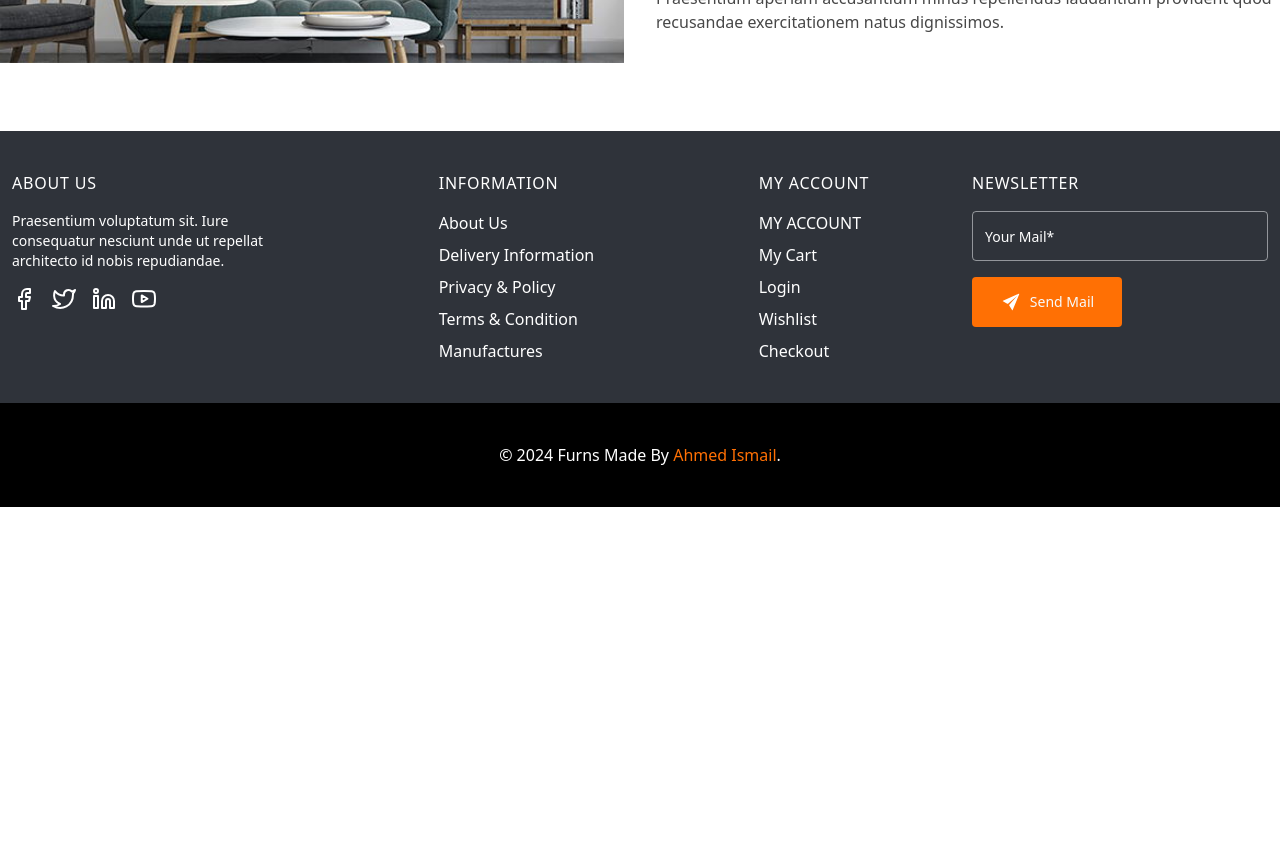
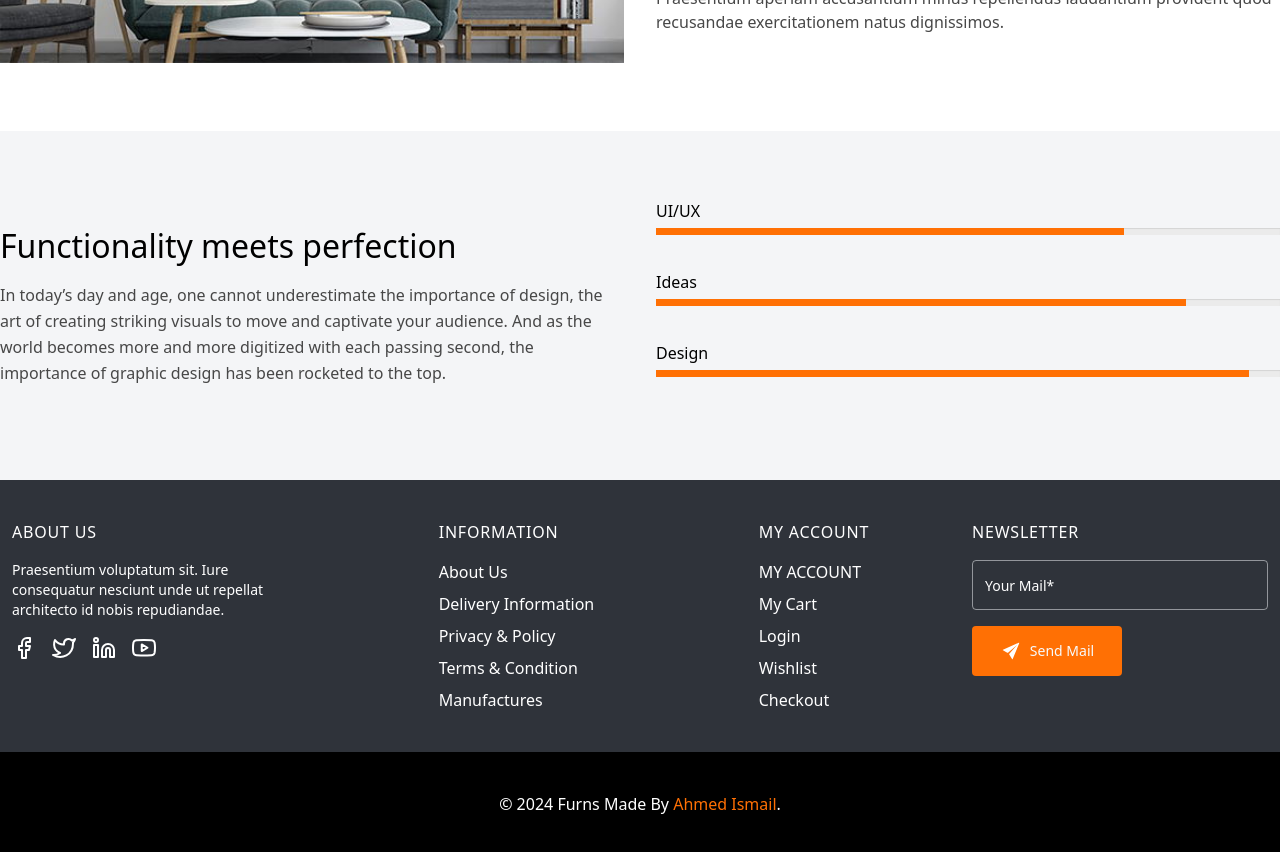
Before and after one commit to DevoAhmedIsmail/furns, a React (Vite) app: page /about-us in a window 1280 px wide. Shown: the part 780-1632 px from the top of the page. Before the commit the page ends 1287 px from the top, so only its background shows below. Built offline with nearby package versions, Linux system fonts and the light colour scheme.

Commit message:
Add Functionality section to about page

```diff
--- /dev/null
+++ b/src/components/AboutUs/FunctionalitySection/FunctionalitySection.tsx
@@ -0,0 +1,34 @@
+import ProgressBar from "../../shared/ProgressBar/ProgressBar";
+
+const FunctionalitySection = () => {
+  return (
+    <section className="bg-[#f4f5f7]">
+      <div className="wrapper">
+        <div className="py-12">
+          <div className="flex flex-col items-start justify-start gap-8 md:justify-center md:items-center md:flex-row">
+
+            <div className="w-full">
+              <h3 className="mb-4 h4-medium">Functionality meets perfection</h3>
+              <p className="leading-[26px] text-[#474747]">
+                In today’s day and age, one cannot underestimate the importance
+                of design, the art of creating striking visuals to move and
+                captivate your audience. And as the world becomes more and more
+                digitized with each passing second, the importance of graphic
+                design has been rocketed to the top.
+              </p>
+            </div>
+
+            <div className="w-full">
+                {/* Progress */}
+                <ProgressBar title="UI/UX" percent={75} />
+                <ProgressBar title="Ideas" percent={85} />
+                <ProgressBar title="Design" percent={95} />
+            </div>
+          </div>
+        </div>
+      </div>
+    </section>
+  );
+};
+
+export default FunctionalitySection;
--- /dev/null
+++ b/src/components/shared/ProgressBar/ProgressBar.scss
@@ -0,0 +1,17 @@
+.progressbar {
+    height: 7px;
+    width: 100%;
+    background-color: #ebebeb;
+    border-radius: 0px;
+    margin-top: 5px;
+    margin-bottom: 35px;
+    position: relative;
+    box-shadow: inset 0px 1px 1px rgba(0, 0, 0, .1);
+
+    .percent {
+        background-color: rgb(255, 112, 4);
+        height: 7px;
+        border-radius: 0px;
+        display: block;
+    }
+}
--- /dev/null
+++ b/src/components/shared/ProgressBar/ProgressBar.tsx
@@ -0,0 +1,18 @@
+import "./ProgressBar.scss"
+
+type ProgressBarProps = {
+    title: string;
+    percent: number
+}
+const ProgressBar = ({title, percent}: ProgressBarProps) => {
+  return (
+    <div>
+      <p>{title}</p>
+      <div className="progressbar">
+        <span className="percent" style={{width: `${percent}%`}}></span>
+      </div>
+    </div>
+  )
+}
+
+export default ProgressBar
--- a/src/pages/Aboutus/Aboutus.tsx
+++ b/src/pages/Aboutus/Aboutus.tsx
@@ -1,3 +1,4 @@
+import FunctionalitySection from "../../components/AboutUs/FunctionalitySection/FunctionalitySection"
 import WelcomeSection from "../../components/AboutUs/WelcomeSection/WelcomeSection"
 import PageHeader from "../../components/shared/PageHeader/PageHeader"
 
@@ -10,6 +11,10 @@ const Aboutus = () => {
       />
 
       <WelcomeSection />
+
+      <FunctionalitySection  />
+
+
     </div>
   )
 }
```
